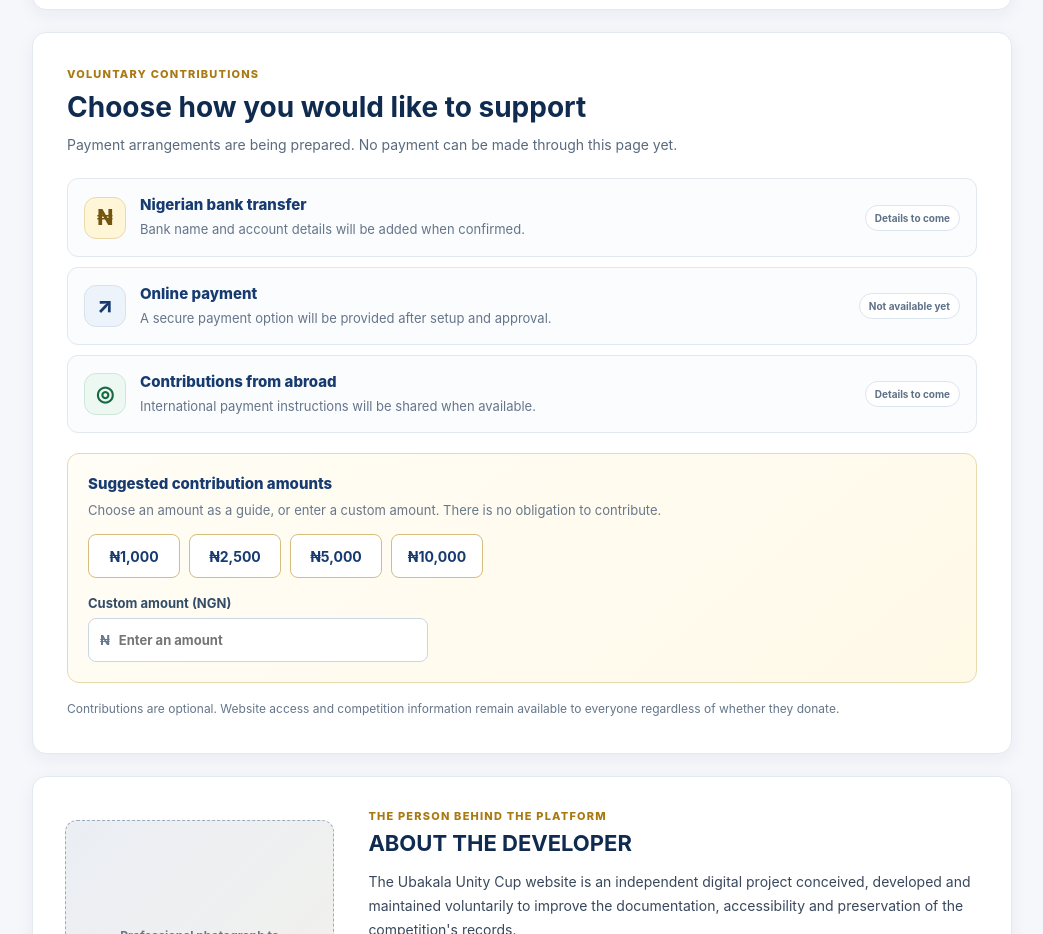
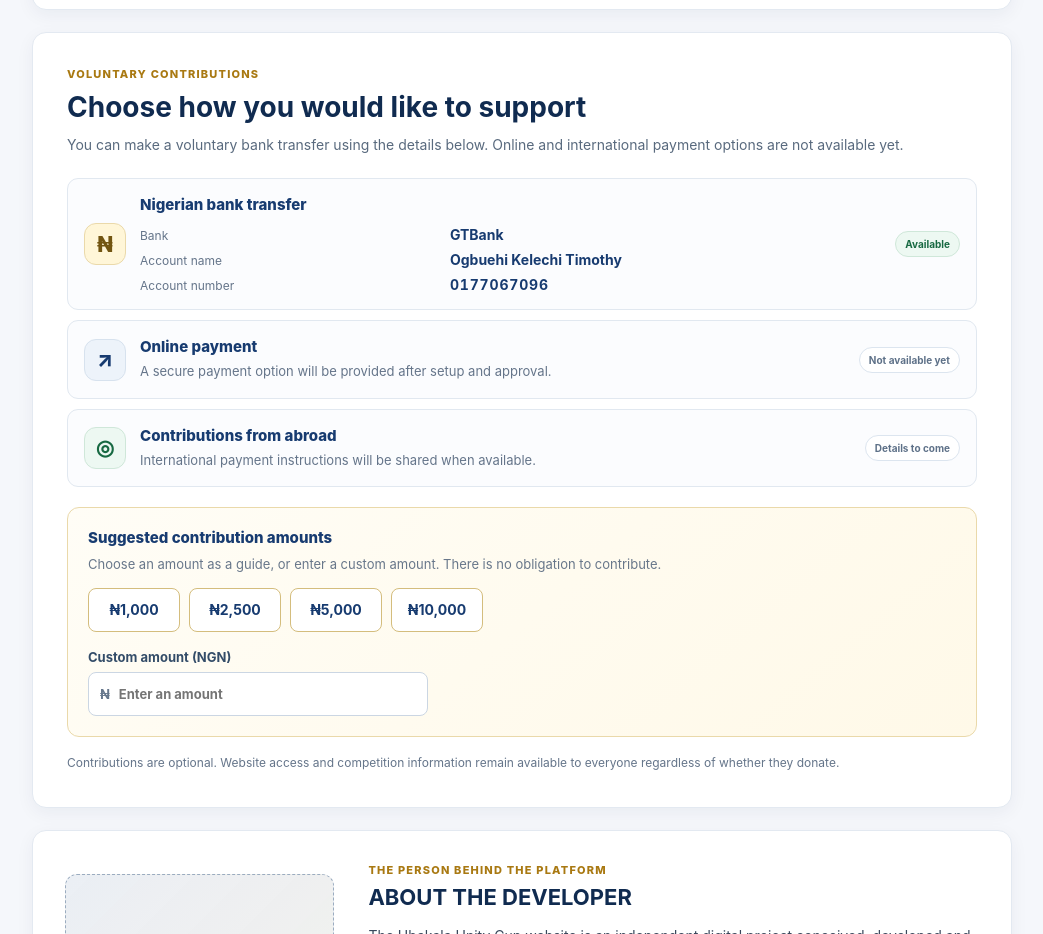
Before and after one commit to keleychy/ubakala-league, a React (Create React App) app in the folder frontend/: page /support in a window 1280 px wide. Shown: the part 903-1837 px from the top of the page, without its empty margins (118-1161 px from the left). Built offline with nearby package versions, Linux system fonts and the light colour scheme; no server answers.

Commit message:
feat: update support page with bank transfer details and improve test cases

```diff
--- a/frontend/src/pages/Support.css
+++ b/frontend/src/pages/Support.css
@@ -158,6 +158,37 @@
   line-height: 1.55;
 }
 
+.support-bank-details {
+  display: grid;
+  gap: 8px;
+  margin: 12px 0 0;
+}
+
+.support-bank-details > div {
+  display: grid;
+  grid-template-columns: minmax(100px, .7fr) minmax(0, 1fr);
+  gap: 8px;
+  align-items: baseline;
+}
+
+.support-bank-details dt {
+  color: #65758a;
+  font-size: 12px;
+}
+
+.support-bank-details dd {
+  margin: 0;
+  color: #173b70;
+  font-size: 14px;
+  font-weight: 750;
+  overflow-wrap: anywhere;
+}
+
+.support-bank-details .support-account-number {
+  font-variant-numeric: tabular-nums;
+  letter-spacing: .06em;
+}
+
 .support-status {
   padding: 6px 9px;
   border: 1px solid #dce5ef;
@@ -167,6 +198,12 @@
   font-size: 10px;
   font-weight: 750;
   white-space: nowrap;
+}
+
+.support-status--available {
+  border-color: #cfe7d9;
+  color: #176942;
+  background: #edf8f2;
 }
 
 .support-amount-panel {
--- a/frontend/src/pages/Support.jsx
+++ b/frontend/src/pages/Support.jsx
@@ -51,8 +51,8 @@ export default function Support() {
             <span className="support-eyebrow">Voluntary contributions</span>
             <h2 id="support-contribution-title">Choose how you would like to support</h2>
             <p>
-              Payment arrangements are being prepared. No payment can be made through
-              this page yet.
+              You can make a voluntary bank transfer using the details below. Online
+              and international payment options are not available yet.
             </p>
           </div>
 
@@ -61,9 +61,22 @@ export default function Support() {
               <span className="support-option-icon" aria-hidden="true">₦</span>
               <div>
                 <h3>Nigerian bank transfer</h3>
-                <p>Bank name and account details will be added when confirmed.</p>
+                <dl className="support-bank-details">
+                  <div>
+                    <dt>Bank</dt>
+                    <dd>GTBank</dd>
+                  </div>
+                  <div>
+                    <dt>Account name</dt>
+                    <dd>Ogbuehi Kelechi Timothy</dd>
+                  </div>
+                  <div>
+                    <dt>Account number</dt>
+                    <dd className="support-account-number">0177067096</dd>
+                  </div>
+                </dl>
               </div>
-              <span className="support-status">Details to come</span>
+              <span className="support-status support-status--available">Available</span>
             </article>
             <article className="support-payment-option">
               <span className="support-option-icon support-option-icon--online" aria-hidden="true">↗</span>
```
Also changed, not shown: 1 other file (tests, documents, lock files or other folders).
